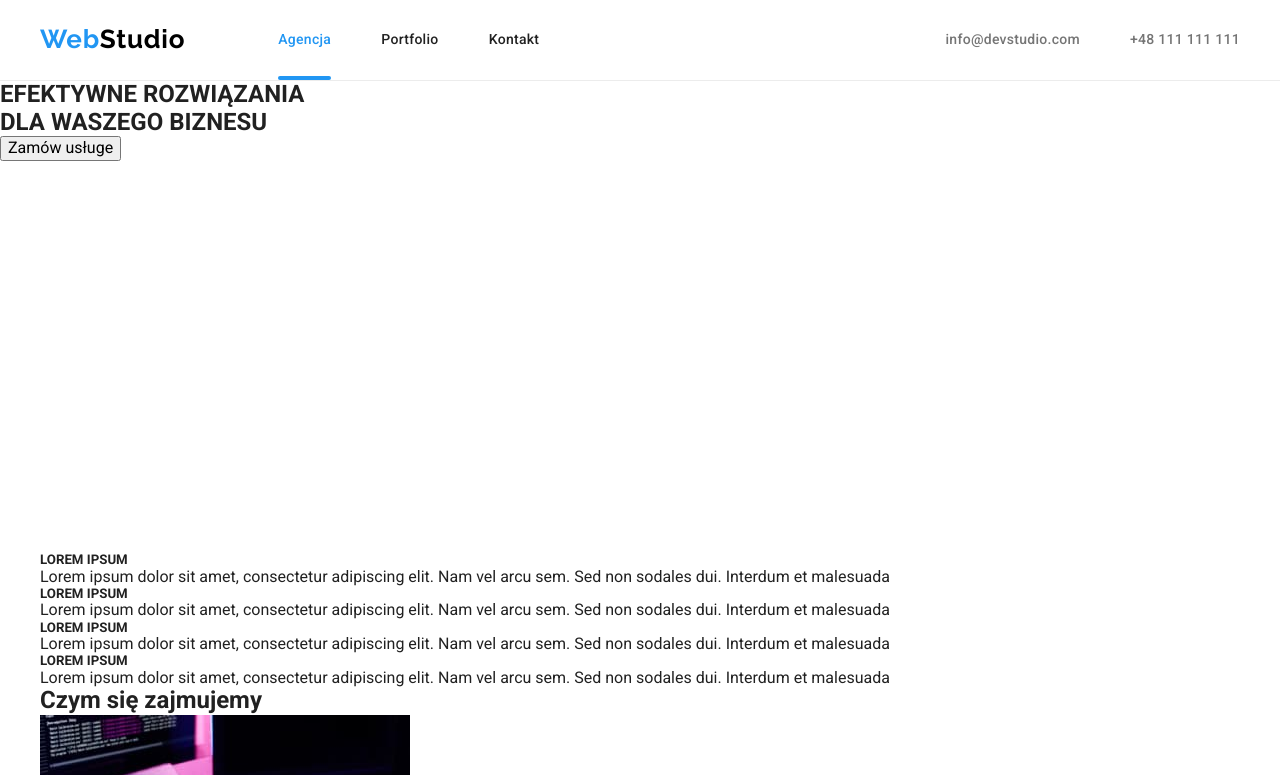
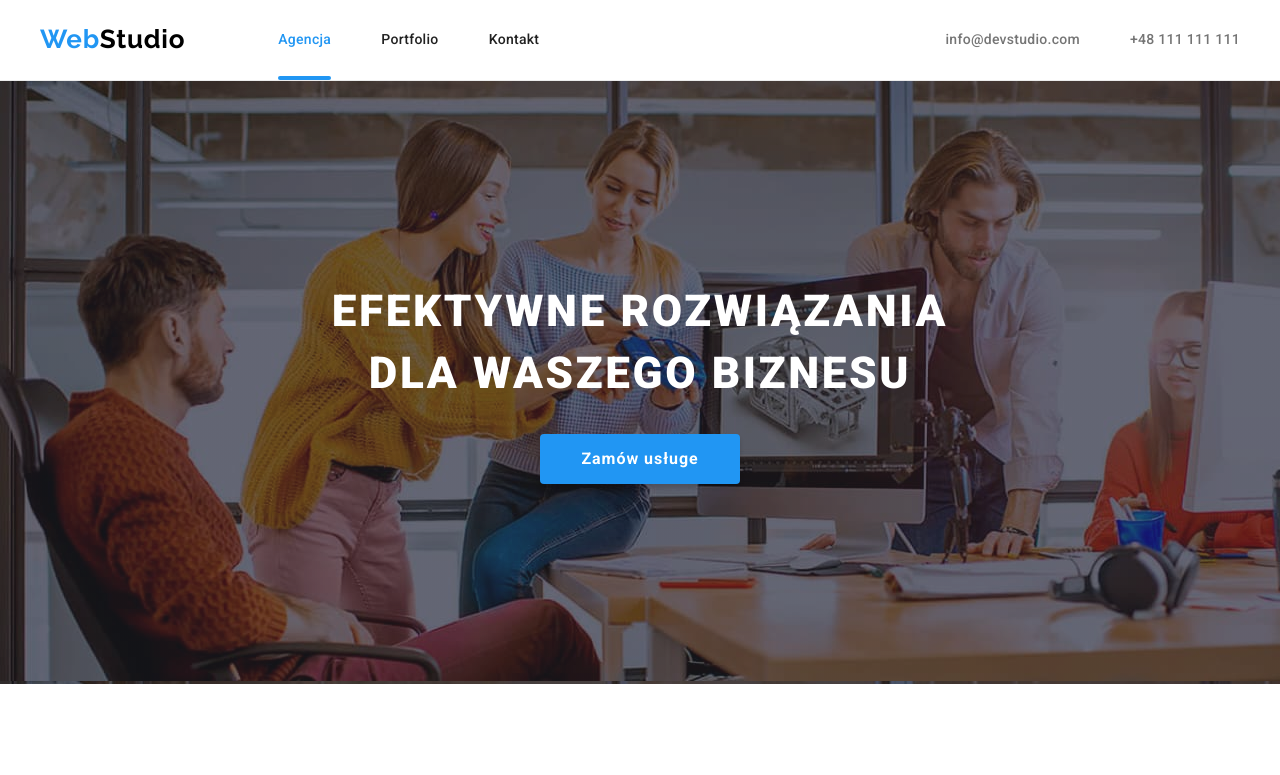
Before and after one commit to Astrix1234/goit-markup-hw-07, a plain HTML site: page index.html in a window 1280 px wide. Shown: the top 775 px of the page. Drawn offline with nearby package versions, Linux system fonts and the light colour scheme.

Commit message:
title section

```diff
--- a/index.html
+++ b/index.html
@@ -62,11 +62,11 @@
       </div>
     </header>
     <main>
-      <section class="mainpage-title">
-        <h1 class="main-title" lang="pl">
+      <section class="title-section">
+        <h1 class="title-section__title main-title" lang="pl">
           EFEKTYWNE ROZWIĄZANIA<br />DLA WASZEGO BIZNESU
         </h1>
-        <button class="mainpage-button" type="button" lang="pl" data-modal-open>
+        <button class="btn" type="button" lang="pl" data-modal-open>
           Zamów usługe
         </button>
       </section>
--- /dev/null
+++ b/sass/components/_button.scss
@@ -0,0 +1,20 @@
+.btn {
+  font-weight: 700;
+  font-size: 16px;
+  letter-spacing: 0.06em;
+  color: getColor('accentLight');
+  background-color: getColor('accent');
+  cursor: pointer;
+  border: none;
+  box-shadow: 0px 4px 4px rgba(0, 0, 0, 0.15);
+  border-radius: 4px;
+  width: 200px;
+  height: 50px;
+  text-align: center;
+  transition: $transBgColor, $trensColor;
+  &:hover,
+  &:focus {
+    background-color: getColor('third');
+    color: getColor('primary');
+  }
+}
--- a/sass/components/_link-contacts.scss
+++ b/sass/components/_link-contacts.scss
@@ -1,6 +1,5 @@
 .email {
   color: getColor('secondary');
-  transition: $trensColor;
 }
 .telephon {
   @extend .email;
--- /dev/null
+++ b/sass/components/_main-title.scss
@@ -0,0 +1,8 @@
+.main-title {
+  font-weight: 900;
+  font-size: 44px;
+  letter-spacing: 0.06em;
+  line-height: 1.4;
+  color: getColor('accentLight');
+  margin-bottom: 30px;
+}
--- /dev/null
+++ b/sass/components/_title-section.scss
@@ -0,0 +1,15 @@
+.title-section {
+  text-align: center;
+  padding-top: 200px;
+  padding-bottom: 200px;
+  max-width: 1600px;
+  margin: 0 auto;
+  background-image: linear-gradient(
+      rgba(47, 48, 58, 0.4),
+      rgba(47, 48, 58, 0.4)
+    ),
+    url(../images/officepicture.jpg);
+}
+.title-section__title {
+  margin-bottom: 30;
+}
--- a/sass/main.scss
+++ b/sass/main.scss
@@ -7,4 +7,6 @@
 @import 'components/link';
 @import 'components/contact';
 @import 'components/link-contacts';
-@import 'components/icon-contacts';
+@import 'components/title-section';
+@import 'components/main-title';
+@import 'components/button';
--- a/sass/utils/_vars.scss
+++ b/sass/utils/_vars.scss
@@ -1,6 +1,7 @@
 $colors: (
   'primary': #212121,
   'secondary': #757575,
+  'third': #f5f4fa,
   'accent': #2196f3,
   'accentLight': #ffffff,
   'accentDark': #000000,
```
Also changed, not shown: css/main.min.css, 1 other file.
